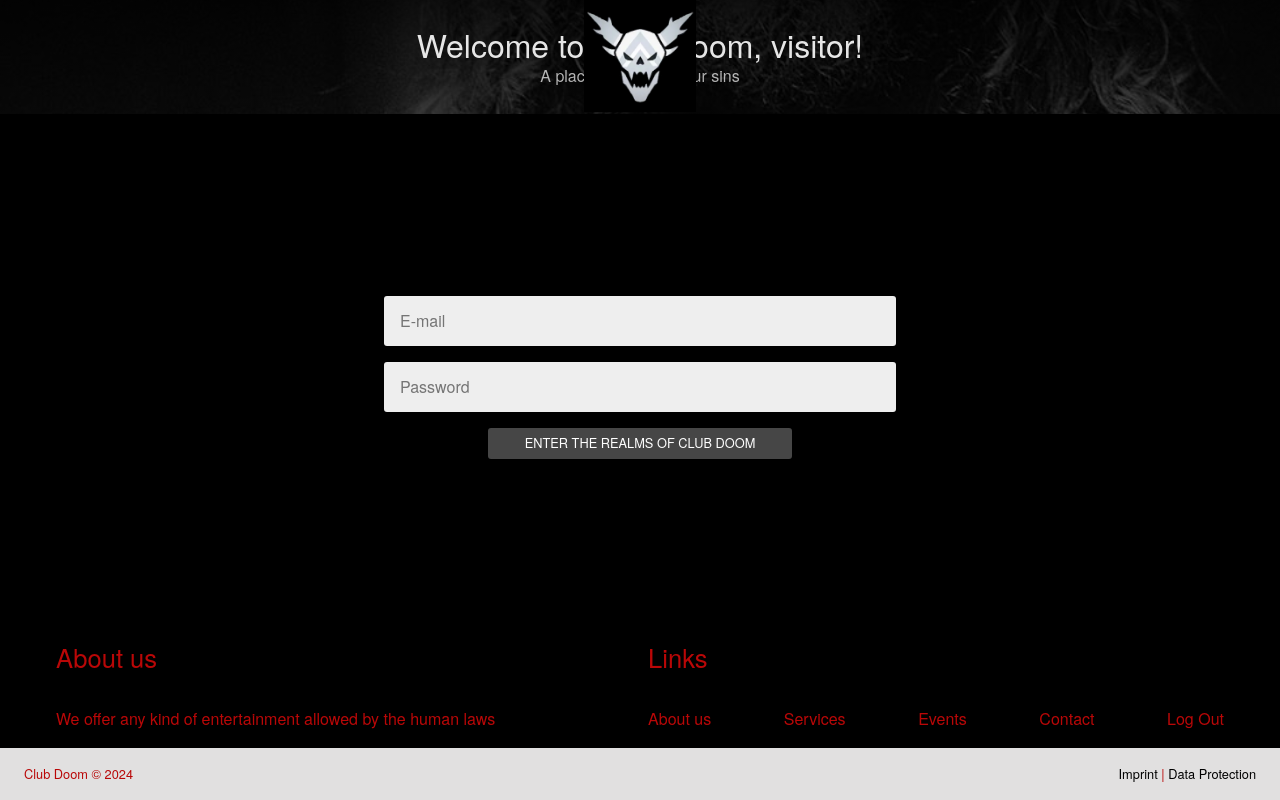
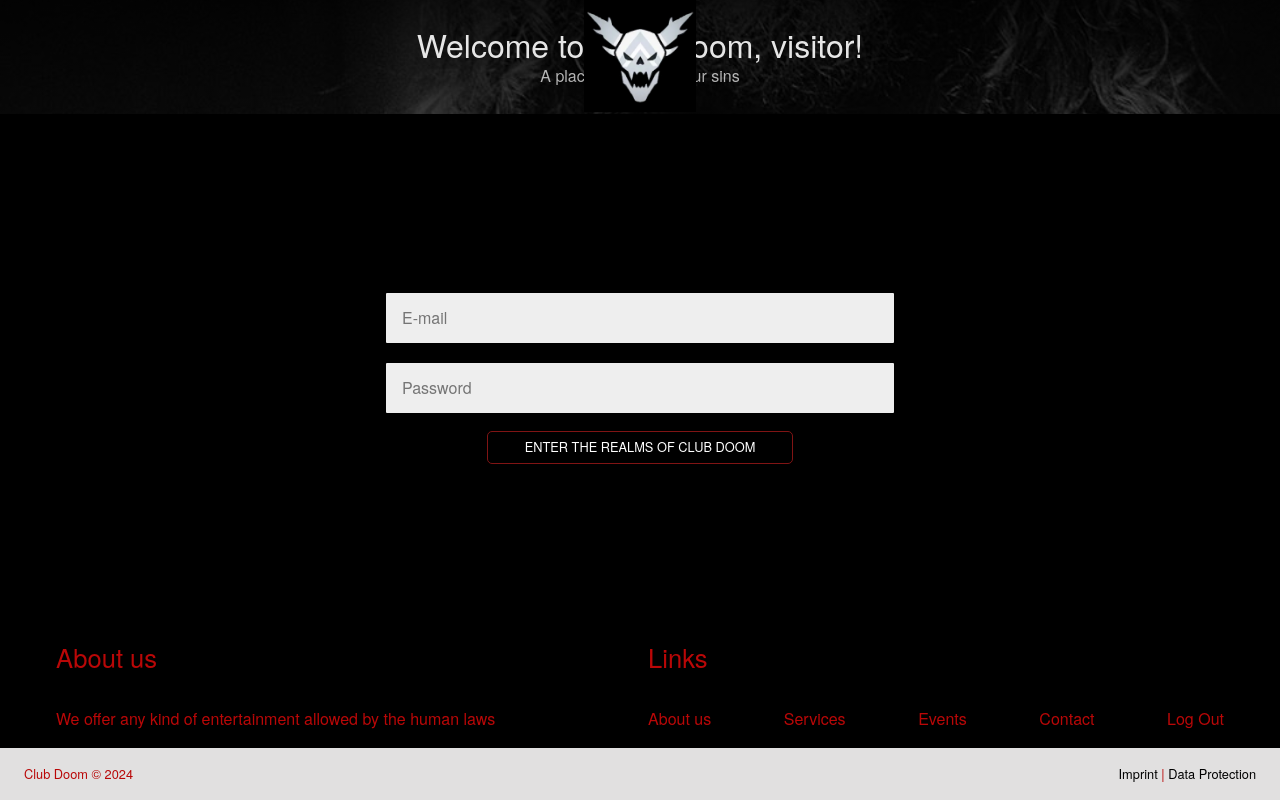
Before and after one commit to xaoccc/Doom, a React (Vite) app in the folder frontend/: page /login in a window 1280 px wide. Built offline with nearby package versions, Linux system fonts and the light colour scheme; no server answers.

Commit message:
styles update

```diff
--- a/frontend/public/styles/theme.css
+++ b/frontend/public/styles/theme.css
@@ -71,42 +71,7 @@ section {
 	margin-top: 1.5rem;
 }
 
-button, .button {
-	background-color: #000;
-	border: none;
-	border-radius: 3px;
-	color: #fff;
-	height: auto;
-	padding: 8px 37px;
-	font-weight: 400;
-	text-transform: uppercase;
-	text-decoration: none;
-	text-align: center;
-	vertical-align: middle;
-	transition: all 0.5s ease;
-	cursor: pointer;
-	font-size: 0.8rem;
-}
 
-.delete-button {
-	margin-right: 0.5rem;
-}
-
-
-button:hover, button:focus, .button:hover, .button:focus {
-	background-color: #fff;
-	color: #000;
-}
-
-button.light {
-	background-color: #fff;
-	color: #000;
-}
-
-button.light:hover, button.light:focus {
-	background-color: #000;
-	color: #fff;
-}
 
 .margin-bottom {
 	margin-bottom: 5rem;
@@ -357,16 +322,23 @@ input, textarea {
 	background-color: #eee;
 	width: 100%;
 	padding: 1rem;
-	border: 0;
+	border: 2px solid #000;
+	outline: 2px solid #000;
 	border-radius: 3px;
 	-webkit-box-sizing: border-box;
 	-moz-box-sizing: border-box;
 	box-sizing: border-box;
 }
 
+input:focus, textarea:focus, input:focus-visible, textarea:focus-visible, input:active, textarea:active {
+	outline: 2px solid #960c0c;
+}
+
 [type="button"], [type="reset"], [type="submit"] {
 	-webkit-appearance: button;
-	background-color: rgba(100, 100, 100, 0.7);
+	background-color: #000;
+	border: 1px solid rgb(128, 20, 20);
+	border-radius: 5px;
 	color: #fff;
 	cursor: pointer;
 	transition-property: background;
@@ -377,11 +349,39 @@ input, textarea {
 
 [type="button"]:hover, [type="reset"]:hover, [type="submit"]:hover {
 	-webkit-appearance: button;
+	background-color: #250404;
+	border: 1px solid #250404;
+	filter: drop-shadow(0px 0px 9px rgb(128, 20, 20));
+	cursor: pointer;
+
+}
+
+button, .button {
 	background-color: #000;
+	border: 1px solid rgb(128, 20, 20);
+	border-radius: 5px;
 	color: #fff;
+	height: auto;
+	padding: 8px 37px;
+	font-weight: 400;
+	text-transform: uppercase;
+	text-decoration: none;
+	text-align: center;
+	vertical-align: middle;
+	transition: all 0.5s ease;
 	cursor: pointer;
-	background-color: #fff;
-	color: #000;
+	font-size: 0.8rem;
+
+}
+
+.delete-button {
+	margin-right: 0.5rem;
+}
+
+button:hover, button:focus, .button:hover, .button:focus {
+	background-color: #250404;
+	border: 1px solid #250404;
+	filter: drop-shadow(0px 0px 9px rgb(128, 20, 20));
 }
 
 /* footer */
```
